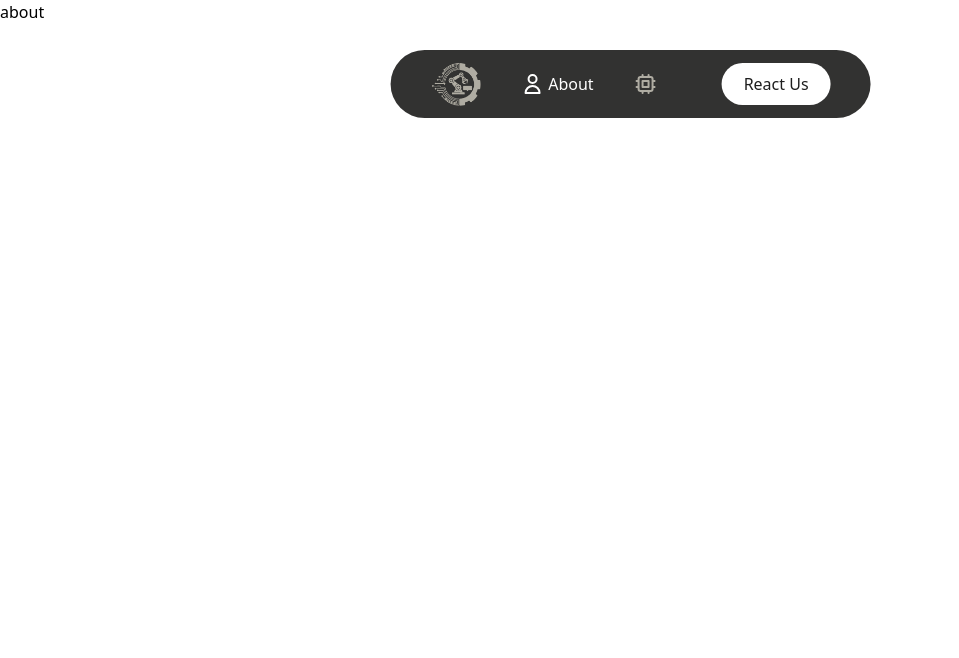
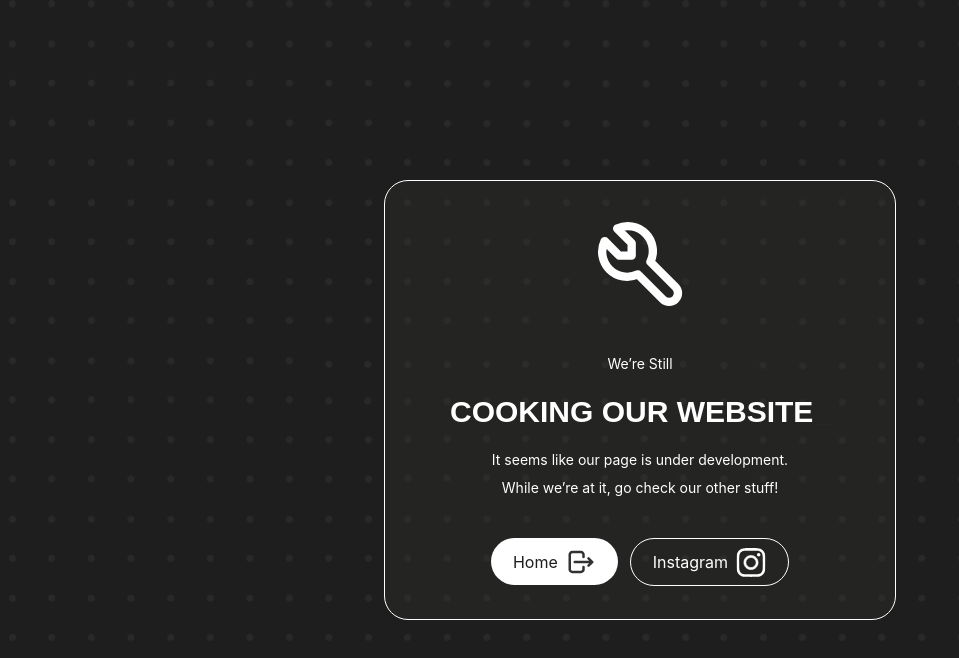
Before and after one commit to JordanAryaLeksana/ECS_WEBSITE-, a Next.js app: page /about in a window 1280 px wide. Shown: the top 658 px of the page, without its empty margins (0-959 px from the left). Built offline with nearby package versions, Linux system fonts and the light colour scheme.

Commit message:
updates coming soon and background

```diff
--- a/src/pages/404.tsx
+++ b/src/pages/404.tsx
@@ -7,7 +7,7 @@ import Image from 'next/image'
 export default function NotFound() {
   return (
     <div className='h-screen w-screen flex items-center justify-center bg-AddsOn-gray'>
-      <Image src={`/background-3.png`} alt='bakcground' fill />
+      <Image src={`/background-3.png`} alt='bakcground' objectFit='cover' fill />
       <div className='flex items-center justify-center w-[521px] h-[440px] bg-AddsOn-gray bg-opacity-5 border border-AddsOn-white border-opacity-55  rounded-3xl  '>
         <div className=' flex flex-col justify-center items-center gap-10'>
           <Image className='' src={`/4 _ 4.svg`} alt='logo404' width={300} height={300} />
--- a/src/pages/_app.tsx
+++ b/src/pages/_app.tsx
@@ -11,7 +11,7 @@ import ComingSoon from "./comingsoon"
 export default function App({ Component, pageProps }: AppProps) {
 
 
-  const comingSoonMode = process.env.NEXT_PUBLIC_COMING_SOON === 'false'
+  const comingSoonMode = process.env.NEXT_PUBLIC_COMING_SOON === 'true'
 
 
   if (comingSoonMode) {
--- a/src/pages/comingsoon.tsx
+++ b/src/pages/comingsoon.tsx
@@ -20,7 +20,7 @@ const ComingSoon = () => {
 
   return (
     <div className='h-screen w-screen bg-primary-normal-normal relative '  >
-      <Image src={`/Background-Default.png`} alt='bg-1' className='' fill />
+      <Image src={`/Background-Default.png`} alt='bg-1' objectFit="cover" className='' fill />
       <div className='relative  left-1/2 top-1/2 -translate-x-1/2 -translate-y-1/2 h-[440px] flex flex-col  w-full max-w-lg rounded-3xl justify-center items-center gap-10 bg-AddsOn-gray/30  border border-AddsOn-neutral'>
         <Image src={`/tool.svg`} alt='tool' width={100} height={100} />
         <div className='flex flex-col gap-5 justify-center items-center '>
```
